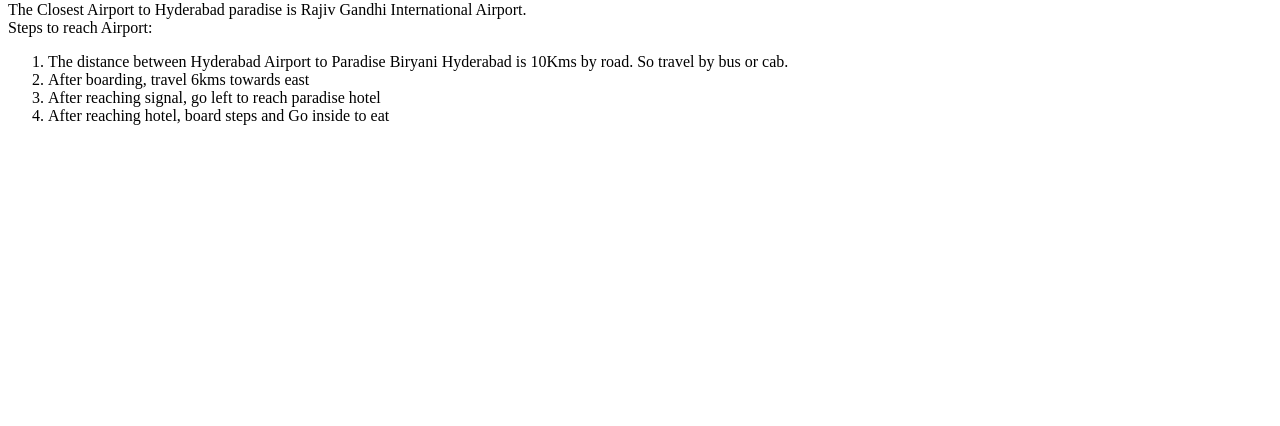
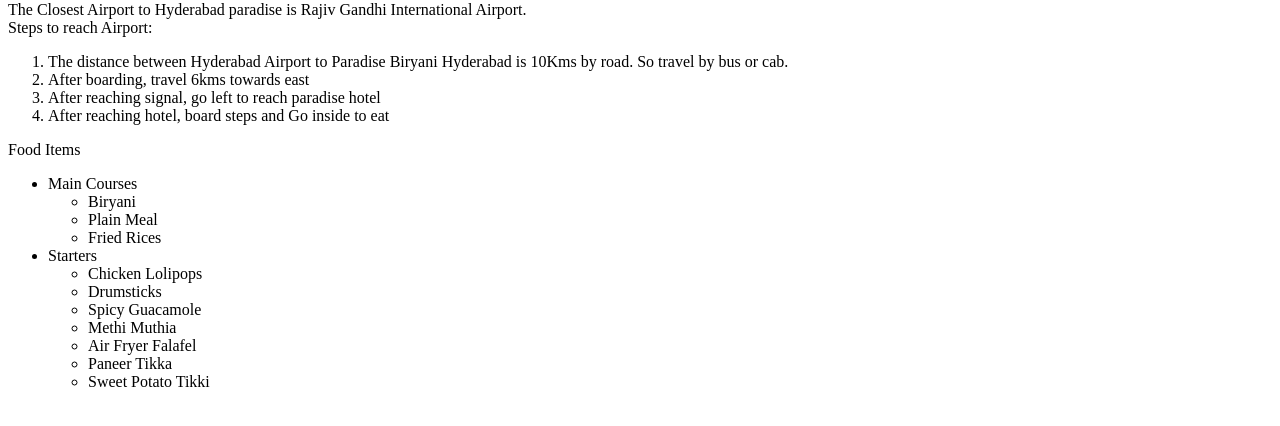
Before and after one commit to 44-563-Web-Apps-S22/webapps-s22-assignment-3-jessy0506, a plain HTML site: page index.html in a window 1280 px wide. Shown: the part 178-604 px from the top of the page. Drawn offline with Linux system fonts and the light colour scheme.

Commit message:
add commit

```diff
--- a/index.html
+++ b/index.html
@@ -18,3 +18,22 @@ Steps to reach Airport:
         <li>After reaching signal, go left to reach paradise hotel</li>
         <li>After reaching hotel, board steps and Go inside to eat </li>
     </ol>
+    Food Items
+<ul>
+    <li>Main Courses</li>
+       <ul>
+           <li>Biryani</li>
+           <li>Plain Meal</li>
+           <li>Fried Rices</li>
+       </ul>
+    <li>Starters</li>
+       <ul>
+           <li>Chicken Lolipops</li>
+           <li>Drumsticks</li>
+           <li>Spicy Guacamole</li>
+           <li>Methi Muthia</li>
+           <li>Air Fryer Falafel</li>
+           <li>Paneer Tikka</li>
+           <li>Sweet Potato Tikki</li>
+       </ul>
+</ul>
```
